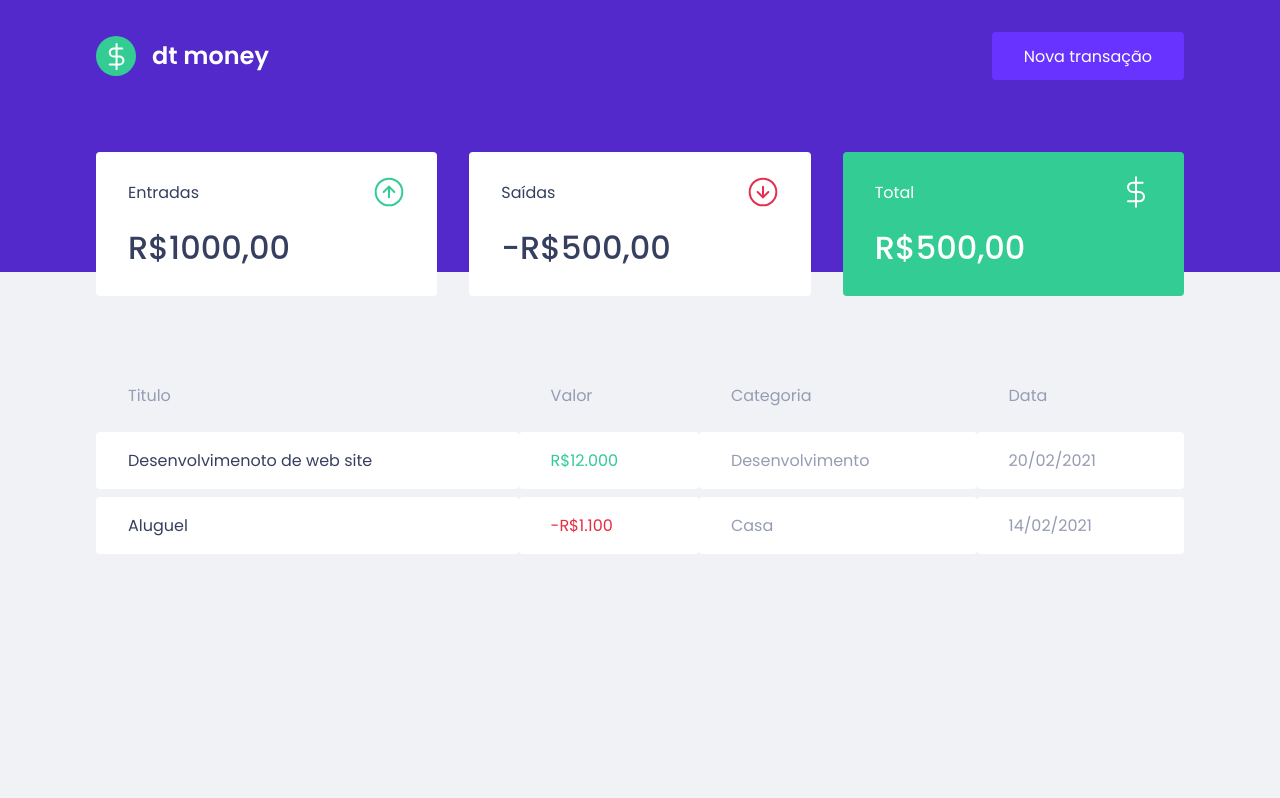
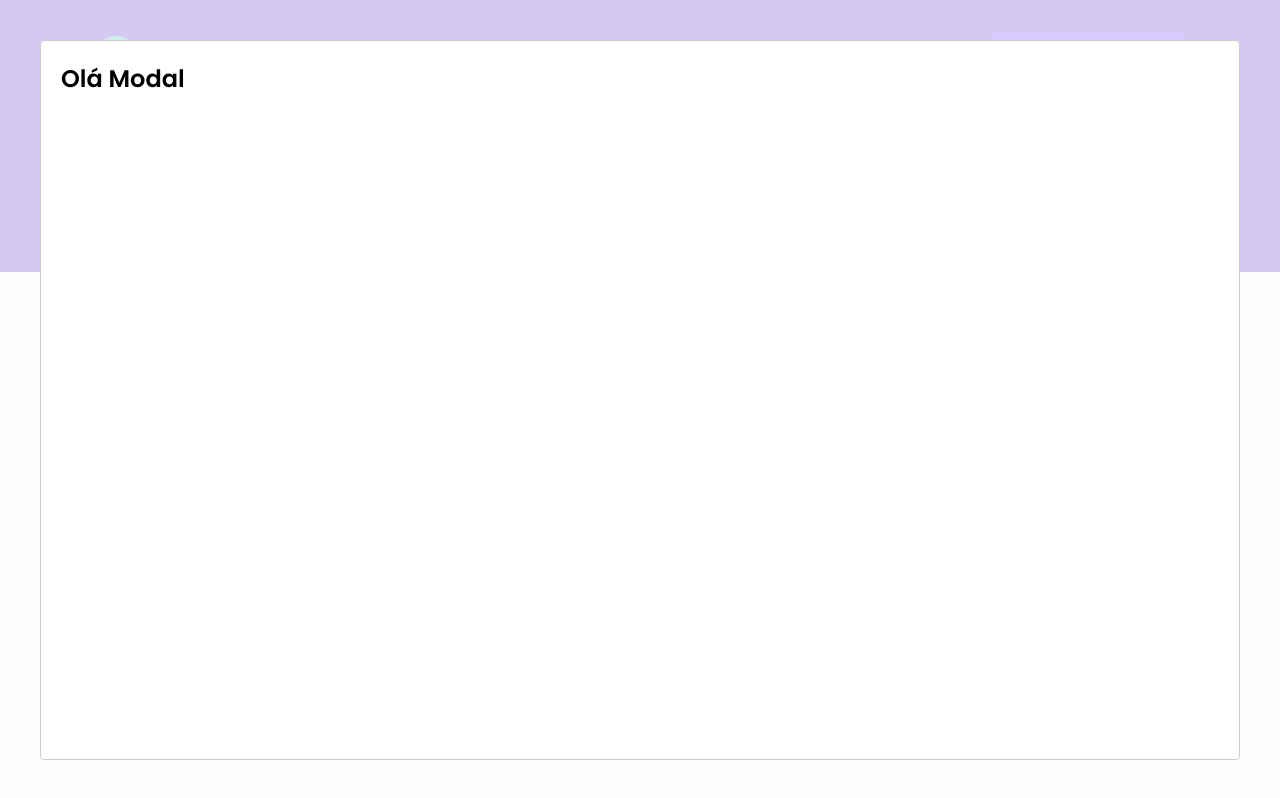
Before and after one commit to KevinAlves55/dtmoney, a React (Create React App) app: page / in a window 1280 px wide. Both pictures are taken after a click on the button "Nova transação". Built offline with nearby package versions, Linux system fonts and the light colour scheme; no server answers; what miragejs would draw is missing.

Commit message:
feat: Configurando a modal de transactions

```diff
--- a/package.json
+++ b/package.json
@@ -3,10 +3,12 @@
   "version": "0.1.0",
   "private": true,
   "dependencies": {
+    "@types/react-modal": "^3.13.1",
     "axios": "^0.27.2",
     "miragejs": "^0.1.45",
     "react": "^18.2.0",
     "react-dom": "^18.2.0",
+    "react-modal": "^3.15.1",
     "react-scripts": "5.0.1",
     "web-vitals": "^2.1.0"
   },
--- a/src/App.tsx
+++ b/src/App.tsx
@@ -1,12 +1,35 @@
+import { useState } from "react";
+import Modal from "react-modal";
 import { Dashboard } from "./components/Dashboard";
 import { Header } from "./components/Header";
+
 import { GlobalStyle } from "./styles/Global";
 
+Modal.setAppElement("#root");
+
 export const App = () => {
+  const [isNewTransactionModalOpen, setIsNewTransactionModalOpen] = useState(false);
+
+  const handleOpenNewTransactionsModal = () => {
+    setIsNewTransactionModalOpen(true);
+  };
+
+  const handleCloseNewTransactionsModal = () => {
+    setIsNewTransactionModalOpen(false);
+  };
+
   return (
     <>
-      <Header />
+      <Header handleOpenNewTransactionsModal={handleOpenNewTransactionsModal} />
       <Dashboard />
+
+      <Modal
+        isOpen={isNewTransactionModalOpen}
+        onRequestClose={handleCloseNewTransactionsModal}
+      >
+        <h2>Olá Modal</h2>
+      </Modal>
+
       <GlobalStyle />
     </>
   );
--- a/src/components/Header/index.tsx
+++ b/src/components/Header/index.tsx
@@ -1,12 +1,16 @@
 import logoImg from "../../assets/logo.svg"
 import { Container, Content } from "./styles";
 
-export const Header = () => {
+interface IHeaderProps {
+  handleOpenNewTransactionsModal: () => void;
+}
+
+export const Header: React.FC<IHeaderProps> = ({ handleOpenNewTransactionsModal }) => {
   return (
     <Container>
       <Content>
         <img src={logoImg} alt="dt money" />
-        <button type="button">
+        <button type="button" onClick={handleOpenNewTransactionsModal}>
           Nova transação
         </button>
       </Content>
```
Also changed, not shown: 1 other file (tests, documents, lock files or other folders).
